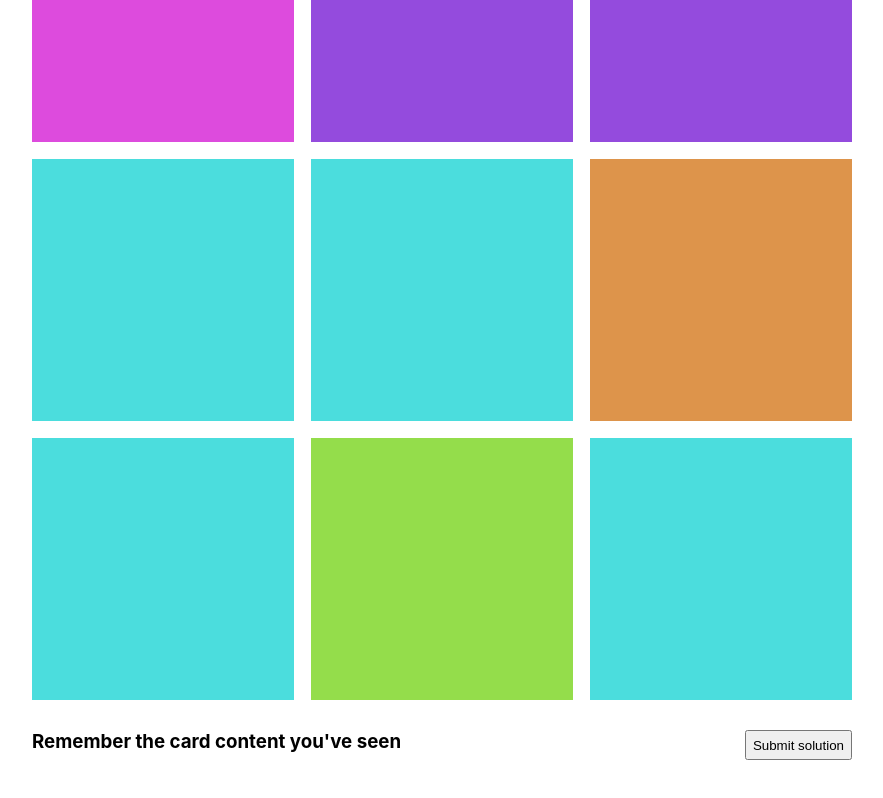
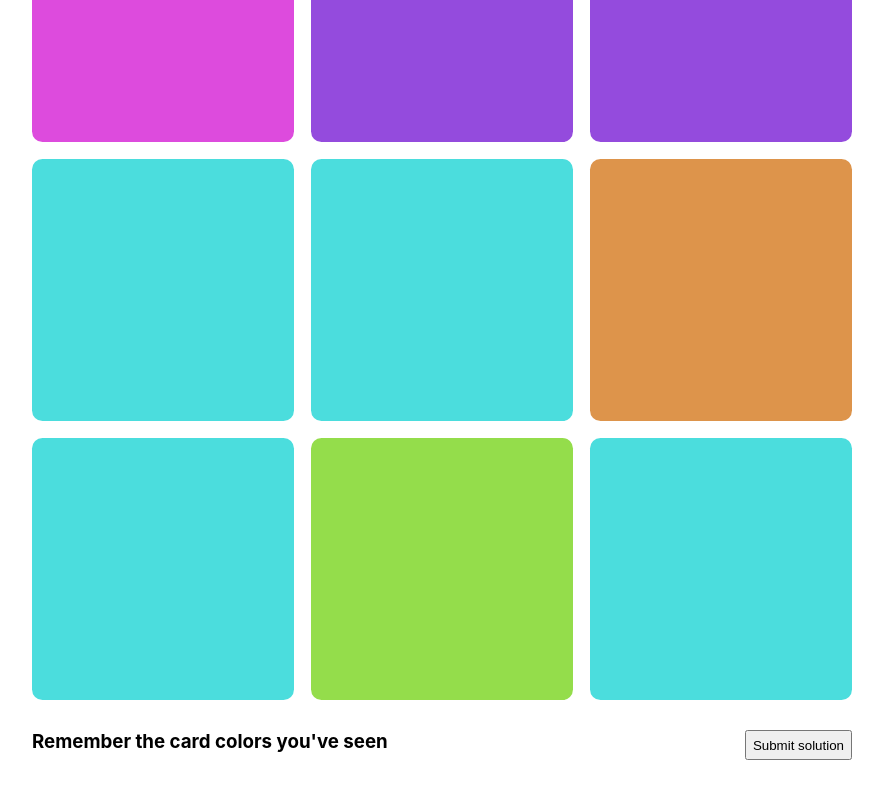
Before and after one commit to UniBreakfast/visual-memory-game, a React (Create React App) app: page / in a window 1280 px wide. Both pictures are taken after a click on the button "Start the game". Shown: the part 160-958 px from the top of the page, without its empty margins (198-1081 px from the left). Built offline with nearby package versions, Linux system fonts and the light colour scheme.

Commit message:
tweak styles etc

```diff
--- a/src/App.css
+++ b/src/App.css
@@ -23,19 +23,29 @@ main {
   width: 32%;
   height: 32%;
   background: #f6e8e8;
+  border-radius: 4%;
+  transition: 0.3s;
 }
 
 .mistake {
-  width: 90%;
-  height: 90%;
   transform-origin: 0 0;
-  transform: rotate(15deg);
+  height: 100%;
+  border-radius: 4%;
+  animation: fall 0.5s forwards;
+}
+
+@keyframes fall {
+  to {
+    width: 90%;
+    height: 90%;
+    transform: rotate(15deg);
+    box-shadow: 0 0 10px 0 #0008;
+  }
 }
 
 #inputBar {
   position: absolute;
-  overflow: hidden;
-  transition: 0.2s;
+  transition: 0.4s;
   top: 43%;
   left: 27%;
   width: calc(1% * var(--width-for-cards));
@@ -47,6 +57,12 @@ main {
   --card-height: 15;
   --width-for-cards: 47;
   --height-for-cards: 31;
+}
+
+#inputBar.outside {
+  width: 0;
+  height: 0;
+  left: -100%;
 }
 
 #inputBar>.card {
--- a/src/Cards.jsx
+++ b/src/Cards.jsx
@@ -34,25 +34,22 @@ export default function Cards(props) {
             ? boardState.map((color, i) => <div
               className="card"
               style={{ background: palette[color] }}
-              onClick={() => showInputBar(i)}
               key={i}
             >
-              {
-                color !== cardsState[i] && <div
+              {color !== cardsState[i] && <div
                 className="mistake"
                 style={{ background: palette[cardsState[i]] }}
-                ></div>
-              }
+              ></div>}
             </div>)
             : arr9.map((_, i) => <div className="card" key={i}></div>)
       }
 
       <div
         id="inputBar"
-        style={{ transform: `translate(${indexToInput % 3 * step - step}%, ${Math.floor(indexToInput / 3) * step - step}%)`, ...inputVisible? {} : {width: 0, height: 0} }}
+        style={{ transform: `translate(${indexToInput % 3 * step - step}%, ${Math.floor(indexToInput / 3) * step - step}%)`}}
+        className={!inputVisible && 'outside'}
       >
-        {palette.map((color, i) =>
-          <button
+        {palette.map((color, i) => <button
           className="card"
           style={{ background: color }}
           onClick={() => inputColor(indexToInput, i)}
--- a/src/MemoryGame.jsx
+++ b/src/MemoryGame.jsx
@@ -16,21 +16,17 @@ export default function MemoryGame() {
     setBoardState(colorSet)
     setCardsState([...Array(9)])
     setStage('memorization')
-    setTimeout(playGame, delay * 1000)
+    setTimeout(() => setStage('inGame'), delay * 1000)
   }
 
-  const playGame = () => {
-    setStage('inGame')
-  }
-
-  const checkCards = cardsState => {
+  const endGame = () => {
     setStage('review')
   }
 
   return (
     <main id="gameBox">
       <Cards {...{ stage, palette, boardState, cardsState, setCardsState }} />
-      <ToolBar {...{ stage, startGame, checkCards, delays, delay, setDelay }} />
+      <ToolBar {...{ stage, startGame, endGame, delays, delay, setDelay }} />
     </main>
   )
 }
--- a/src/ToolBar.jsx
+++ b/src/ToolBar.jsx
@@ -1,7 +1,7 @@
 import { createRef } from "react"
 
 export default function ToolBar(props) {
-  const { stage, startGame, checkCards, delays, delay, setDelay } = props
+  const { stage, startGame, endGame, delays, delay, setDelay } = props
 
   const selectRef = createRef()
   const handleChange = () => setDelay(selectRef.current.value)
@@ -16,13 +16,13 @@ export default function ToolBar(props) {
           <select ref={selectRef} onChange={handleChange} value={delay}>
             {
               delays.map((delay, i) => <option value={delay} key={i}>
-                {delay} seconds
+                {delay} seconds to memorize
               </option>)
             }
           </select>
         </> : <>
-          <h3>Remember the card content you've seen</h3>
-          <button id="submit" onClick={checkCards}>
+          <h3>Remember the card colors you've seen</h3>
+          <button id="submit" onClick={endGame}>
             Submit solution
           </button>
         </>
```
Lines whose indentation alone changed are shown as unchanged.
